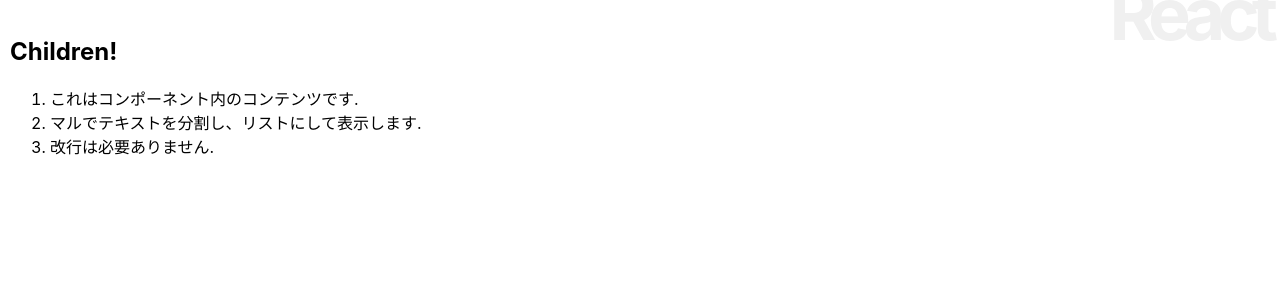
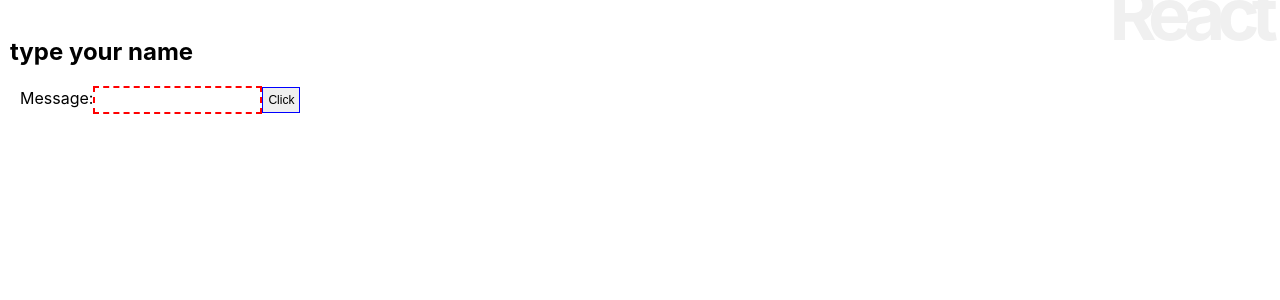
Before and after one commit to din65040/react_started, a React (Create React App) app: page / in a window 1280 px wide. Shown: the top 300 px of the page. Built offline with nearby package versions, Linux system fonts and the light colour scheme.

Commit message:
feat：リスト 3-28 サンプル作成

```diff
--- a/src/App.css
+++ b/src/App.css
@@ -16,3 +16,11 @@
   color: #666;
   font-size: 16px;
 }
+
+input:invalid {
+  border: 2px dashed red;
+}
+
+input:valid {
+  border: 1px solid blue;
+}
--- a/src/App.js
+++ b/src/App.js
@@ -9,6 +9,11 @@
     fontSize: "20px",
     color: "#900",
     margin: "20px 0",
+    padding: "5px"
+  }
+
+  inputStyle = {
+    fontSize: "12px",
     padding: "5px"
   }
 
@@ -35,14 +40,16 @@
   render() {
     return <div>
     <h1>React</h1>
-    <Message title="Children!">
-    これはコンポーネント内のコンテンツです。
-    マルでテキストを分割し、リストにして表示します。
-    改行は必要ありません。
-    </Message>
+    <h2>{this.state.message}</h2>
+    <form onSubmit={this.doSubmit}>
+      <label>
+        <span style={this.inputStyle}></span>Message:
+        <input type="text" style={this.inputStyle} onChange={this.doChange} required pattern="[A-Za-z _,.+]" />
+      </label>
+      <input type="submit" style={this.inputStyle} value="Click"/>
+    </form>
     </div>
   }
-
 }
 
 export default App;
```
